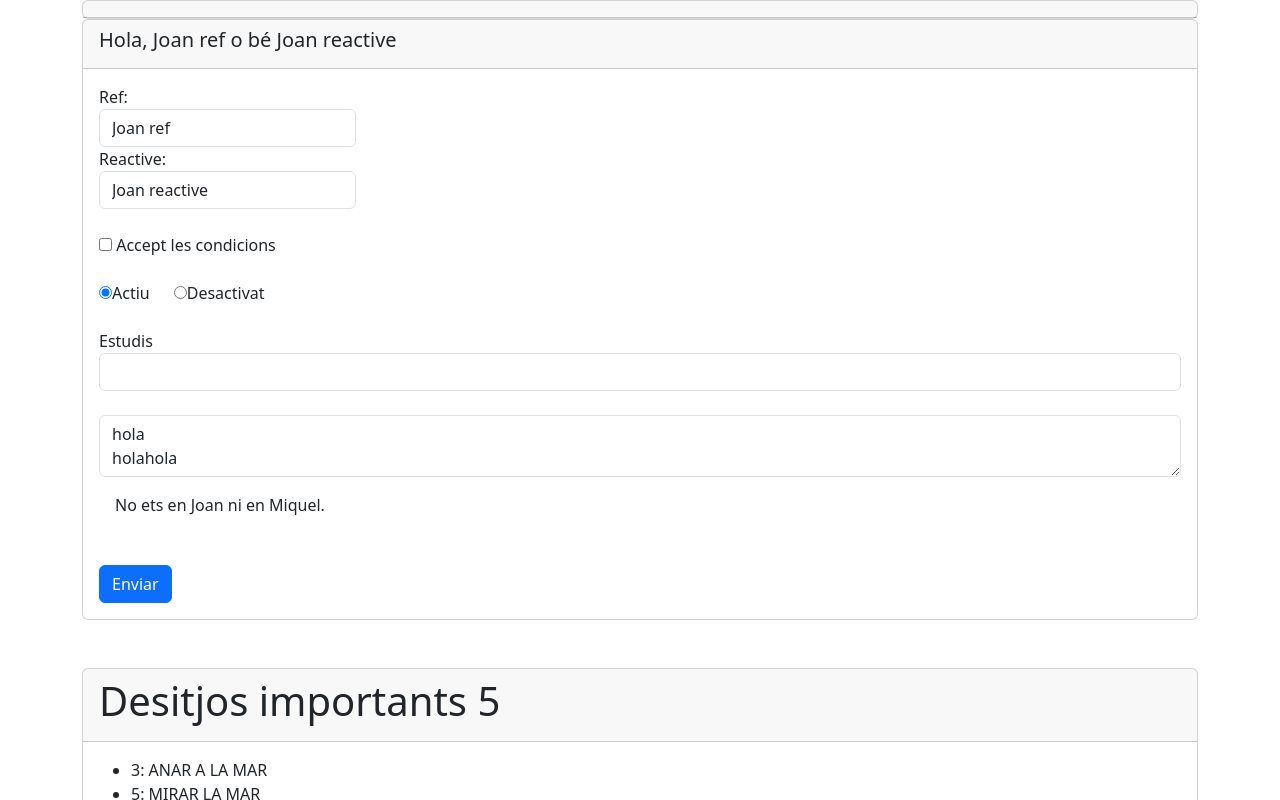
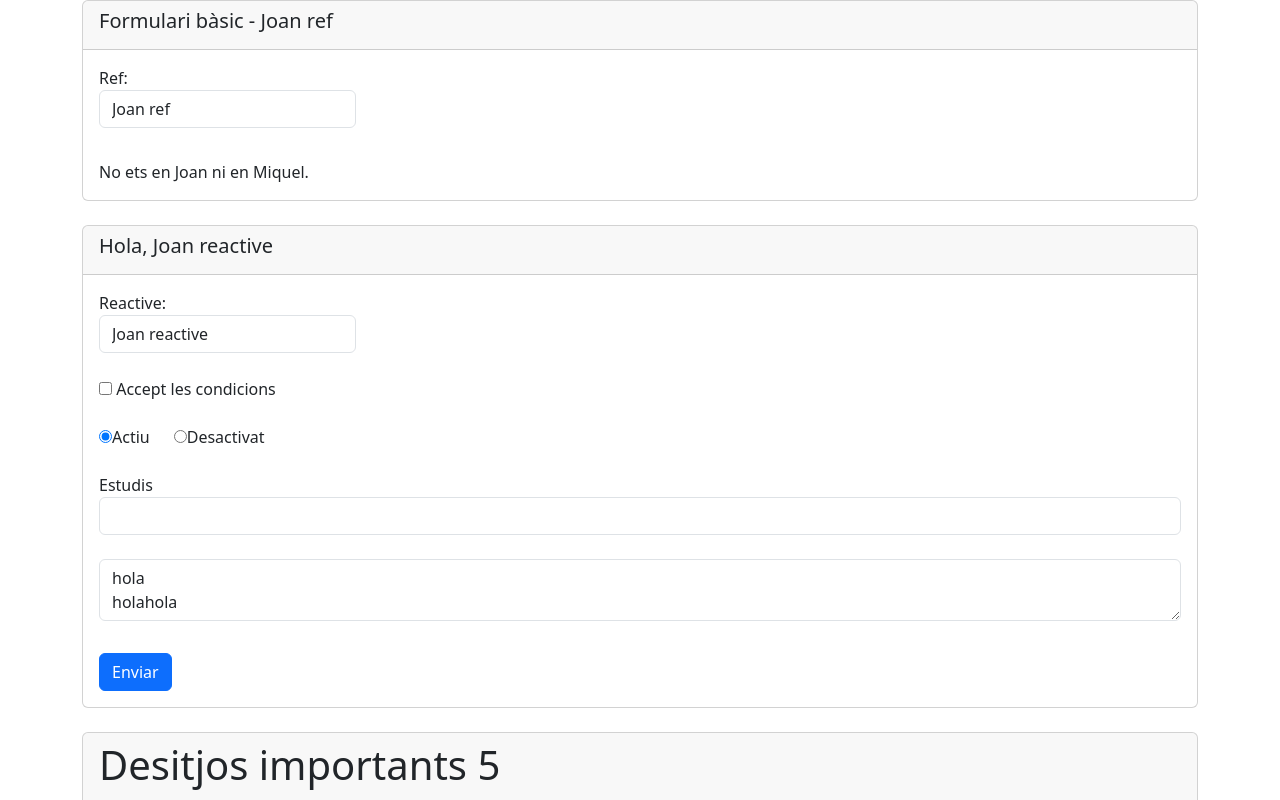
Before and after one commit to joancifo/imagina-vue-s2, a Vue app: page / in a window 1280 px wide. Shown: the top 800 px of the page. Built offline with nearby package versions, Linux system fonts and the light colour scheme.

Commit message:
refactor: formulari usuari

```diff
--- a/src/App.vue
+++ b/src/App.vue
@@ -1,6 +1,7 @@
 <script setup lang="ts">
 import LlistaDesitjos from '@/components/desig/LlistaDesitjos.vue'
 import FormulariPerfil from '@/components/usuari/FormulariPerfil.vue'
+import FormulariBasic from '@/components/usuari/FormulariBasic.vue'
 import LlistaAtributs from '@/components/usuari/LlistaAtributs.vue'
 import { computed, onMounted, ref, type Ref } from 'vue'
 import { ESTAT_ACTIU, ESTAT_DESACTIVAT, ESTAT_ESTRELLA } from './constants'
@@ -87,19 +88,13 @@ const afegirDesig = (nom: string) => {
 <template>
   <div ref="container" class="container">
     <div class="row">
-      <div class="col-12">
-        <div class="card">
-          <div class="card-header"></div>
-        </div>
+      <div class="col-12 d-flex flex-column gap-4">
+
+        <FormulariBasic />
 
         <FormulariPerfil />
 
-        <LlistaDesitjos
-          class="mt-5"
-          :llista="desitjosDeLaMar"
-          :esDeLaMar="true"
-          @nouDesig="afegirDesig"
-        >
+        <LlistaDesitjos :llista="desitjosDeLaMar" :esDeLaMar="true" @nouDesig="afegirDesig">
           <template #header="{ llista }">
             <div class="card-header">
               <h1>Desitjos importants {{ llista.length }}</h1>
@@ -107,7 +102,7 @@ const afegirDesig = (nom: string) => {
           </template>
         </LlistaDesitjos>
 
-        <LlistaDesitjos class="mt-5" :llista="desitjosDeLaPlatja" @nouDesig="afegirDesig">
+        <LlistaDesitjos :llista="desitjosDeLaPlatja" @nouDesig="afegirDesig">
           <template #header>
             <h1>Soc un header més lleig</h1>
           </template>
@@ -115,7 +110,7 @@ const afegirDesig = (nom: string) => {
           <div>Estic a l'slot?</div>
         </LlistaDesitjos>
 
-        <LlistaAtributs class="mt-5" />
+        <LlistaAtributs />
       </div>
     </div>
   </div>
--- /dev/null
+++ b/src/components/usuari/FormulariBasic.vue
@@ -0,0 +1,42 @@
+<script setup lang="ts">
+import { ref, computed, watch } from 'vue'
+
+const nomDeUsuari = ref<string>('Joan ref')
+
+const classesAddicionals = computed(() => {
+    return {
+        'bg-info': nomDeUsuari.value === "Joan",
+        'bg-warning': nomDeUsuari.value === 'Miquel'
+    }
+})
+
+watch<string>(nomDeUsuari, (valorActual: string, valorAnterior: string) => {
+    console.log('watching nomDeUsuari')
+    console.log(valorActual, valorAnterior)
+})
+
+const etsEnJoan: Ref<boolean> = computed(() => nomDeUsuari.value === 'Joan')
+const etsEnMiquel: Ref<boolean> = computed(() => nomDeUsuari.value === 'Miquel')
+
+</script>
+<template>
+    <div class="card">
+        <div class="card-header">
+            <h5>Formulari bàsic - {{ nomDeUsuari }}</h5>
+        </div>
+        <div class="card-body" :class="classesAddicionals">
+            <div>
+                <label>
+                    Ref:
+                    <input v-model="nomDeUsuari" name="nomDeUsuari" class="form-control" />
+                </label>
+            </div>
+        </div>
+        <div class="card-body">
+            <div v-if="etsEnJoan" class="alert alert-danger">Tu ets en Joan!</div>
+            <div v-else-if="etsEnMiquel" class="alert alert-warning">Ah, ets en Miquel.</div>
+            <div v-else>No ets en Joan ni en Miquel.</div>
+            <div v-show="etsEnJoan">Ah, ets en Joan però jo ja ho sabia.</div>
+        </div>
+    </div>
+</template>
--- a/src/components/usuari/FormulariPerfil.vue
+++ b/src/components/usuari/FormulariPerfil.vue
@@ -6,7 +6,7 @@ import { ESTAT_ACTIU, ESTAT_DESACTIVAT } from '@/constants'
 import { ErrorMessage, Field, Form } from 'vee-validate'
 import * as yup from 'yup'
 
-const nomDeUsuari = ref<string>('Joan ref')
+
 
 const form: UserForm = reactive<UserForm>({
   nom: 'Joan reactive',
@@ -17,17 +17,14 @@ const form: UserForm = reactive<UserForm>({
   estudis: undefined
 })
 
-const classesAddicionals = computed(() => {
-  return {
-    'bg-info': nomDeUsuari.value === form.nom,
-    'bg-warning': nomDeUsuari.value === 'Miquel'
-  }
-})
+// const schema = yup.object({
+//   nomDeUsuari: yup.string().required().min(3).max(10),
+//   acceptarCondicions: yup.bool().required().isTrue("Has d'acceptar les condicions")
+// })
 
-watch<string>(nomDeUsuari, (valorActual: string, valorAnterior: string) => {
-  console.log('watching nomDeUsuari')
-  console.log(valorActual, valorAnterior)
-})
+
+
+
 
 watch<UserForm>(form, (valorActual: UserForm, valorAnterior: UserForm) => {
   console.log('watching form')
@@ -35,12 +32,9 @@ watch<UserForm>(form, (valorActual: UserForm, valorAnterior: UserForm) => {
 })
 
 watchEffect(() => {
-  // console.log('watchEffect: ' + nomDeUsuari.value)
   console.log('watchingEffect form: ' + form.nom)
 })
 
-const etsEnJoan: Ref<boolean> = computed(() => nomDeUsuari.value === 'Joan')
-const etsEnMiquel: Ref<boolean> = computed(() => nomDeUsuari.value === 'Miquel')
 
 const actualitzaPerfil = () => {
   fetch('/api/actualitza-perfil', {
@@ -49,10 +43,7 @@ const actualitzaPerfil = () => {
   })
 }
 
-const schema = yup.object({
-  nomDeUsuari: yup.string().required().min(3).max(10),
-  acceptarCondicions: yup.bool().required().isTrue("Has d'acceptar les condicions")
-})
+
 
 onMounted(() => {
   setInterval(actualitzaPerfil, 30 * 1000)
@@ -61,19 +52,11 @@ onMounted(() => {
 <template>
   <Form @submit="actualitzaPerfil" :validation-schema="schema" class="card">
     <div class="card-header">
-      <h5>Hola, {{ nomDeUsuari }} o bé {{ form.nom }}</h5>
+      <h5>Hola, {{ form.nom }}</h5>
     </div>
 
-    <div class="card-body" :class="classesAddicionals">
-      <div>
-        <label>
-          Ref:
-          <Field v-model="nomDeUsuari" name="nomDeUsuari" class="form-control" />
-        </label>
-        <div>
-          <ErrorMessage name="nomDeUsuari" />
-        </div>
-      </div>
+    <div class="card-body">
+
       <div>
         <label>
           Reactive:
@@ -83,13 +66,8 @@ onMounted(() => {
       <div class="d-flex flex-column gap-4 mt-4">
         <div>
           <label>
-            <Field
-              name="acceptarCondicions"
-              type="checkbox"
-              v-model="form.acceptarCondicions"
-              :value="true"
-              :unchecked-value="false"
-            />
+            <Field name="acceptarCondicions" type="checkbox" v-model="form.acceptarCondicions" :value="true"
+              :unchecked-value="false" />
             Accept les condicions
           </label>
           <div>
@@ -111,12 +89,7 @@ onMounted(() => {
         </div>
         <textarea v-model="form.sobretu" class="form-control"></textarea>
       </div>
-      <div class="card-body">
-        <div v-if="etsEnJoan" class="alert alert-danger">Tu ets en Joan!</div>
-        <div v-else-if="etsEnMiquel" class="alert alert-warning">Ah, ets en Miquel.</div>
-        <div v-else>No ets en Joan ni en Miquel.</div>
-        <div v-show="etsEnJoan">Ah, ets en Joan però jo ja ho sabia.</div>
-      </div>
+
     </div>
 
     <div class="card-body">
```
